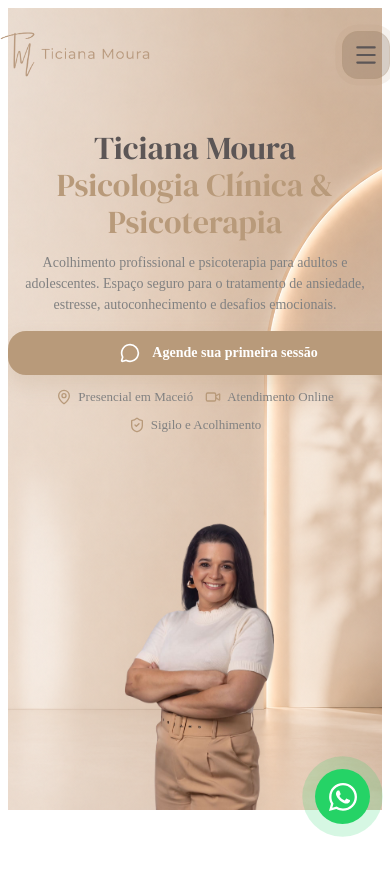
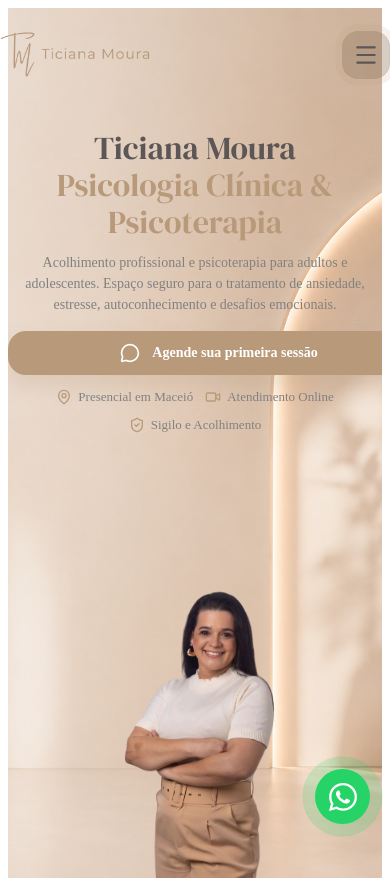
Before and after one commit to kauatorresfranca/ticiana-moura-psic, a React (Vite) app: page / in a window 390 px wide. Shown: the top 880 px of the page. Built offline with nearby package versions, Linux system fonts and the light colour scheme; the HTML template or start-up script is replaced by a standard one.

Commit message:
feat: update HeroSection min-height for better mobile display

```diff
--- a/src/components/sections/hero/styles.ts
+++ b/src/components/sections/hero/styles.ts
@@ -16,7 +16,7 @@ export const HeroSection = styled.section`
   position: relative;
 
   @media (max-width: ${breakpoints.tablet}) {
-    min-height: 82vh;
+    min-height: 90vh;
     padding: 110px 0 0 0;
     background-image: url(${BackgroundMobile});
     display: flex;
```
